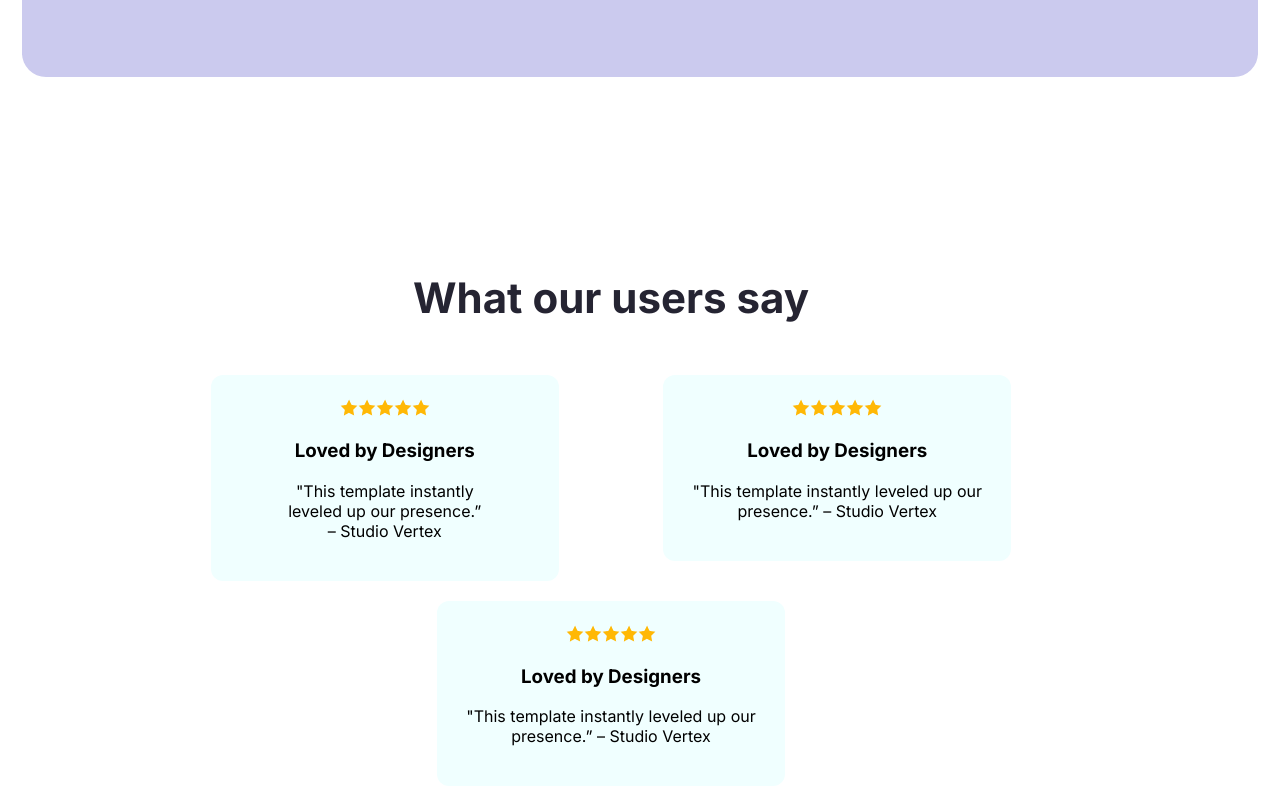
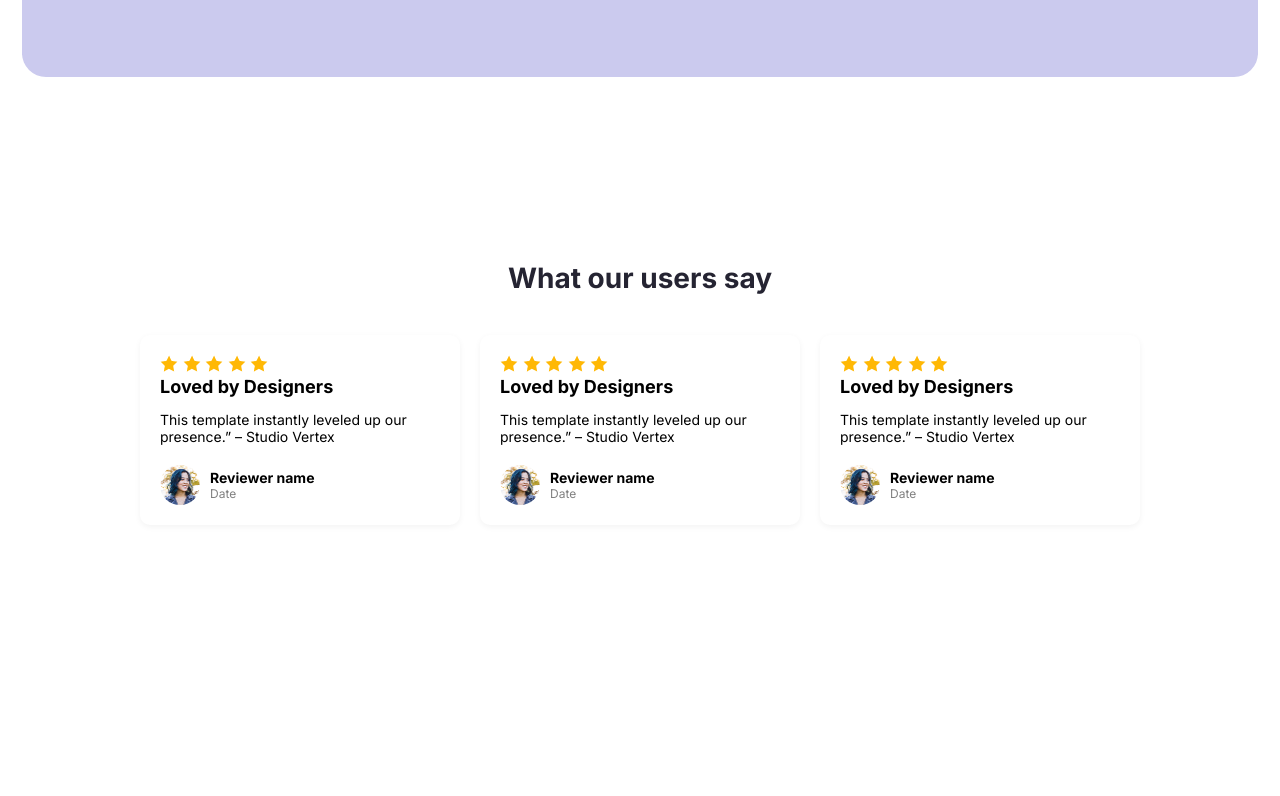
Before and after one commit to POTATO-IVY/1st-assignment, a plain HTML site: page index.html in a window 1280 px wide. Shown: the part 1978-2774 px from the top of the page. After the commit the page ends 2551 px from the top, so only its background shows below. Drawn offline with Linux system fonts and the light colour scheme.

Commit message:
user review part complte

```diff
--- a/index.html
+++ b/index.html
@@ -61,46 +61,64 @@
       <div class="data">95%</div>
       <div class="para">Satisfaction Rate</div>
     </div>
+    </section>
 
-</section>
- <!--review-->
- <section class="review">
+     <section class="testimonials">
+    <h2 class="section-title">What our users say</h2>
+    <div class="reviews">
 
-    <h3 class="section-title text-center">What our users say</h3>
+      <div class="card">
+
+        <img src="images/icon-star.png" alt="" class="stars img">
+        <img src="images/icon-star.png" alt="" class="stars img">
+        <img src="images/icon-star.png" alt="" class="stars img">
+        <img src="images/icon-star.png" alt="" class="stars img">
+        <img src="images/icon-star.png" alt="" class="stars img">
+        <h3>Loved by Designers</h3>
+        <p>This template instantly leveled up our presence.” – Studio Vertex</p>
+        <div class="reviewer">
+          <img src="images/avatar.png" alt="" />
+          <div>
+            <div class="name">Reviewer name</div>
+            <div class="date">Date</div>
+          </div>
+        </div>
+      </div>
 
 
+      <div class="card">
 
-    <div class="review-container">
-        <img src="images/icon-star.png" alt=""><img src="images/icon-star.png" alt=""><img src="images/icon-star.png" alt=""><img src="images/icon-star.png" alt=""><img src="images/icon-star.png" alt="">
-
-        <h3 class="review-title text-center">Loved by Designers</h3>
-
-        <p class="review-description text-center">"This template instantly <br>leveled up our presence.”<br> – Studio Vertex</p>
-    </div>
-
-    <div class="review-container">
-         <img src="images/icon-star.png" alt=""><img src="images/icon-star.png" alt=""><img src="images/icon-star.png" alt=""><img src="images/icon-star.png" alt=""><img src="images/icon-star.png" alt="">
-
-        <h3 class="review-title text-center">Loved by Designers</h3>
-        <p class="review-description text-center">"This template instantly leveled up our presence.” – Studio Vertex</p>
-    </div>
-
-    <div class="review-container">
-         <img src="images/icon-star.png" alt=""><img src="images/icon-star.png" alt=""><img src="images/icon-star.png" alt=""><img src="images/icon-star.png" alt=""><img src="images/icon-star.png" alt="">
-
-        <h3 class="review-title text-center">Loved by Designers </h3>
-        <p class="review-description text-center">"This template instantly leveled up our presence.” – Studio Vertex</p>
-    </div>
+        <img src="images/icon-star.png" alt="" class="stars img">
+        <img src="images/icon-star.png" alt="" class="stars img">
+        <img src="images/icon-star.png" alt="" class="stars img">
+        <img src="images/icon-star.png" alt="" class="stars img">
+        <img src="images/icon-star.png" alt="" class="stars img">
+        <h3>Loved by Designers</h3>
+        <p>This template instantly leveled up our presence.” – Studio Vertex</p>
+        <div class="reviewer">
+          <img src="images/avatar.png" alt="" />
+          <div>
+            <div class="name">Reviewer name</div>
+            <div class="date">Date</div>
+          </div>
+        </div>
+      </div>
 
 
-
-
- </section>
-
-
-
-
-
-    </main>
-</body>
-</html>
+      <div class="card">
+        <img src="images/icon-star.png" alt="" class="stars img">
+        <img src="images/icon-star.png" alt="" class="stars img">
+        <img src="images/icon-star.png" alt="" class="stars img">
+        <img src="images/icon-star.png" alt="" class="stars img">
+        <img src="images/icon-star.png" alt="" class="stars img">
+        <h3>Loved by Designers</h3>
+        <p>This template instantly leveled up our presence.” – Studio Vertex</p>
+        <div class="reviewer">
+          <img src="images/avatar.png" alt="" />
+          <div>
+           <div class="name">Reviewer name</div>
+            <div class="date">Date</div>
+        </div>
+      </div>
+    </div>
+  </section>
--- a/styles/theme.css
+++ b/styles/theme.css
@@ -70,6 +70,8 @@
 padding:15px 36px ;
 border-radius: 10px;
 border: none;
+cursor: pointer;
+
 }
 
 /*banner part*/
@@ -185,33 +187,70 @@
 .text-center{
     text-align: center;
 }
-/**/
 
-.review-container{
-  background-color: azure;
-  box-shadow: ;
-    display: inline-block;
-    text-align: center;
-    vertical-align: top;
-    border-radius:12px ;
-    margin: 10px 50px;
-   padding: 24px 24px;
-   width: 300px;
-
-
+/*user reviewww*/
+.testimonials {
+  text-align: center;
+  padding: 40px 20px;
 }
 
-    .review{
-        width: 1140px;
-        height: 364px;
-        background-color: white;
-        padding: 33px;
-        text-align: center;
-        margin-bottom: 50px;
+.testimonials h2 {
+  font-size: 28px;
+  font-weight: bold;
+  margin-bottom: 40px;
+}
 
+.reviews {
+  display: flex;
+  justify-content: center;
+  flex-wrap: wrap;
+  gap: 20px;
+}
 
-    }
-    .review-description{
+.card {
+  background-color: white;
+  border-radius: 10px;
+  box-shadow: 0 2px 6px rgba(0, 0, 0, 0.05);
+  padding: 20px;
+  max-width: 280px;
+  text-align: left;
+}
 
+.stars img {
 
-    }
+  font-size: 18px;
+  margin-bottom: 10px;
+}
+
+.card h3 {
+  font-size: 18px;
+  font-weight: bold;
+  margin: 0 0 10px;
+}
+
+.card p {
+  font-size: 14px;
+  margin-bottom: 20px;
+}
+
+.reviewer {
+  display: flex;
+  align-items: center;
+  gap: 10px;
+}
+
+.reviewer img {
+  width: 40px;
+  height: 40px;
+  border-radius: 50%;
+}
+
+.name {
+  font-weight: bold;
+  font-size: 14px;
+}
+
+.date {
+  font-size: 12px;
+  color: gray;
+}
```
